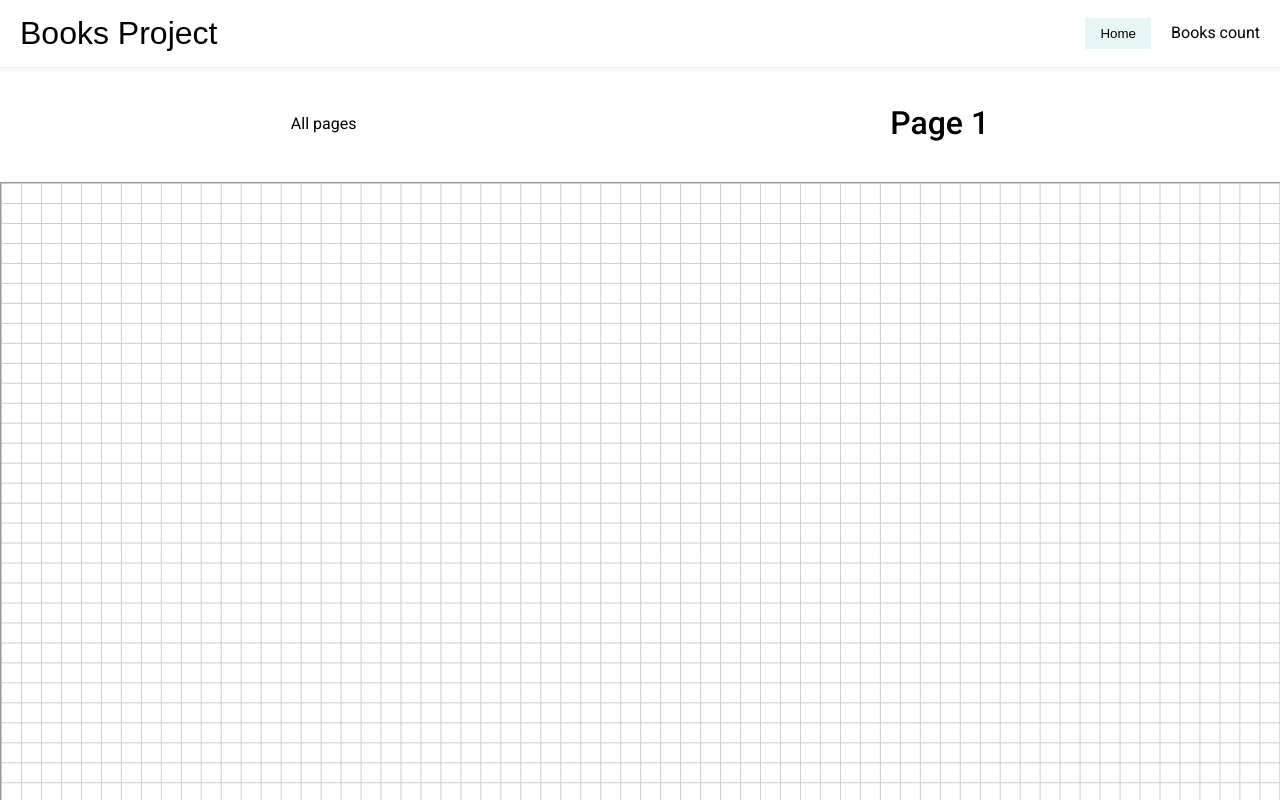
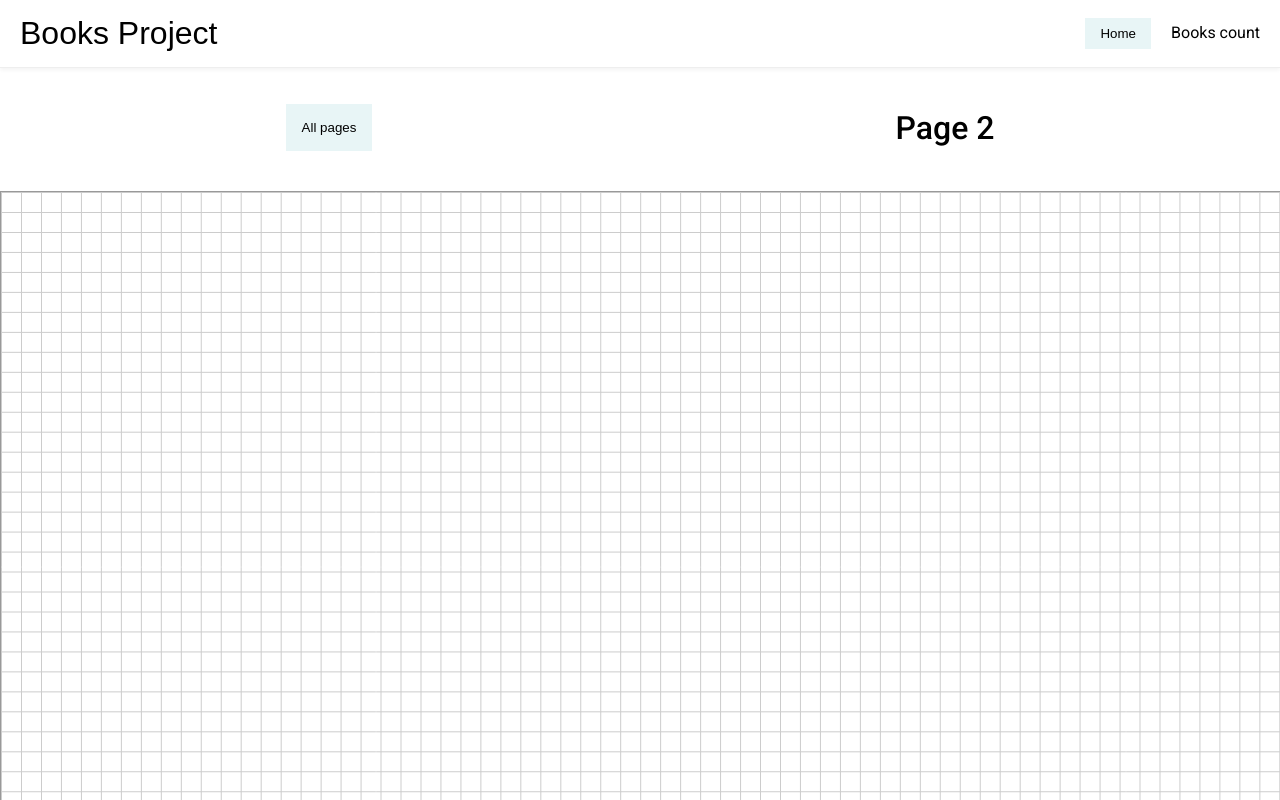
Before and after one commit to alekseystaver/books, an Angular app: page /books/1/read/1 in a window 1280 px wide. Shown: the top 800 px of the page. Built offline with nearby package versions, Linux system fonts and the light colour scheme.

Commit message:
final fixing after review

```diff
--- a/src/app/book-layout/book-list/books-list.component.html
+++ b/src/app/book-layout/book-list/books-list.component.html
@@ -10,8 +10,8 @@
     <button class="create-btn" (click)="createBook()">Create New Book</button>
   </div>
 
-  @if(filteredBooks$ | async; as books) {
-    @if(books.length > 0) {
+  @let books = filteredBooks$ | async;
+  @if(books && books.length > 0) {
     @for(book of books; track book.id) {
       <app-books-item
         [book]="book"
@@ -19,10 +19,10 @@
         [searchText]="searchText$ | async"
       ></app-books-item>
     }
-    } @else {
+  }
+  @else {
       <div noBooks>
         <p>No books found.</p>
       </div>
     }
-  }
 </div>
--- a/src/app/book-layout/book-page/book-page.component.html
+++ b/src/app/book-layout/book-page/book-page.component.html
@@ -1,5 +1,5 @@
 <header class="page-header">
-    <a routerLink="../../" class="link-back">All pages</a>
+    <button routerLink="../../" class="link-back">All pages</button>
     <h1>Page {{ pageIndex + 1 }}</h1>
 </header>
 
--- a/src/app/book-layout/book-page/book-page.component.scss
+++ b/src/app/book-layout/book-page/book-page.component.scss
@@ -5,10 +5,12 @@
   padding: 1rem 1.5rem;
   margin-bottom: 1.5rem;
 
-  a {
+  button {
     color: #000000;
     text-decoration: none;
-    font-size: 1rem;
+    background-color: rgba(192, 227, 229, 0.363);
+    border: none;
+    padding: 1rem 1rem;
   }
 
   h1 {
--- a/src/app/book-layout/book-page/book-page.component.ts
+++ b/src/app/book-layout/book-page/book-page.component.ts
@@ -17,14 +17,15 @@ export class BookPageComponent implements OnInit, AfterViewInit {
 
   constructor(
     private readonly route: ActivatedRoute,
-    private readonly router: Router,
     private readonly destroyRef: DestroyRef
   ) {}
 
   ngOnInit(): void {
     this.route.paramMap.pipe(
       takeUntilDestroyed(this.destroyRef)
-    )
+    ).subscribe(params => {
+      this.pageIndex = Number(params.get('pageIndex'));
+    })
   }
 
   public ngAfterViewInit(): void {
--- a/src/app/book-layout/book-pages/book-pages.component.html
+++ b/src/app/book-layout/book-pages/book-pages.component.html
@@ -1,14 +1,14 @@
 @if (book$ | async; as book) {
   <header class="page-header">
-    <a routerLink="" class="link-back">All books</a>
+    <button routerLink="" class="link-back">All books</button>
     <h1>{{ book.name }}</h1>
   </header>
 
   <main class="page-content">
-        @for (page of [].constructor(book.pages); track $index) {
-          <div class="page-square" (click)="openPage(book.id, $index)">
-            {{ $index + 1 }}
-          </div>
-        }
+    @for (page of [].constructor(book.pages); track $index) {
+      <div class="page-square" (click)="openPage(book.id, $index)">
+        {{ $index + 1 }}
+      </div>
+    }
   </main>
 }
--- a/src/app/book-layout/book-pages/book-pages.component.scss
+++ b/src/app/book-layout/book-pages/book-pages.component.scss
@@ -4,22 +4,18 @@
   padding: 1rem 1.5rem;
   margin-bottom: 1.5rem;
 
-  a {
+  button {
     color: #000000;
     text-decoration: none;
-    font-size: 1rem;
+    background-color: rgba(192, 227, 229, 0.363);
+    border: none;
+    padding: 1rem 1rem;
   }
 
   h1 {
     margin: 0;
     font-weight: 500;
   }
-}
-
-.action-button {
-  background-color: rgba(192, 227, 229, 0.363);
-  color: black;
-  border-color: rgba(192, 227, 229, 0.705);
 }
 
 .page-content {
--- a/src/app/services/book.service.ts
+++ b/src/app/services/book.service.ts
@@ -2,7 +2,7 @@ import { Injectable } from '@angular/core';
 import { HttpClient } from '@angular/common/http';
 import { Book, BookType } from '../book-layout/models/book.model';
 import { BehaviorSubject, Observable } from 'rxjs';
-import { map } from 'rxjs/operators';
+import { finalize, map } from 'rxjs/operators';
 
 @Injectable({
   providedIn: 'root'
@@ -16,15 +16,16 @@ export class BookService {
   constructor(private readonly http: HttpClient) {}
 
   public loadBooks(): void {
+    if (this.books.getValue().length > 0) {
+      return;
+    }
     this.http.get<Book[]>('/assets/data.json').pipe(
       map(books => books.map(book => ({
         ...book,
         createdAt: new Date(book.createdAt)
       })))
-    ).subscribe({
-      next: (data) => {
+    ).subscribe(data => {
         this.books.next(data);
-      }
     });
   }
 
```
Lines whose indentation alone changed are shown as unchanged.
